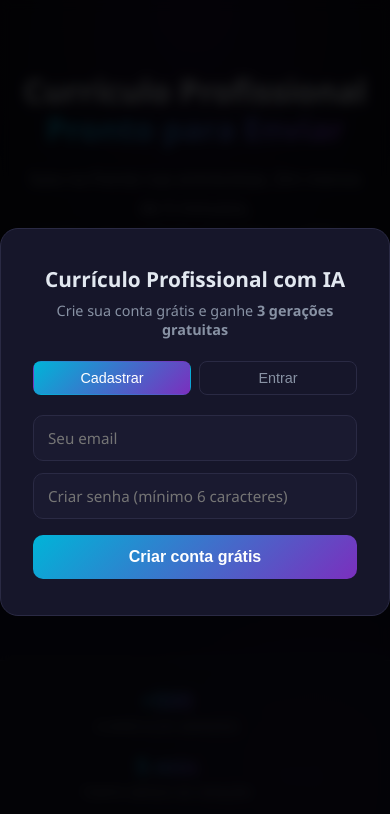
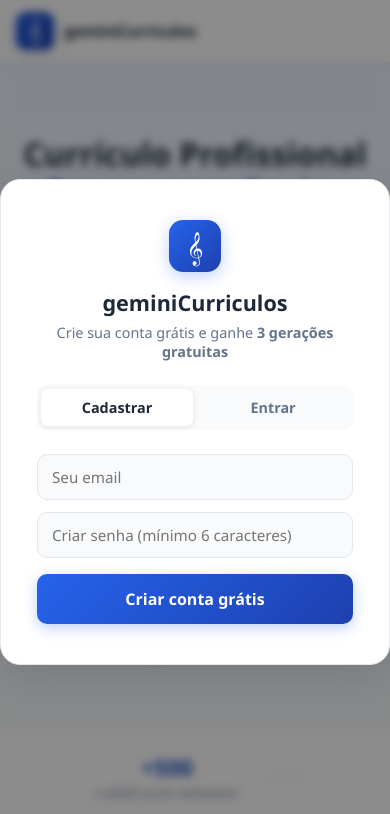
Before and after one commit to gabrielarcanjo044/Curriculo_Profissional, a website: page public/index.html in a window 390 px wide. Shown: the top 814 px of the page. Drawn offline with Linux system fonts and the light colour scheme.

Commit message:
feat: tema claro profissional + navbar geminiCurriculos com logo

```diff
--- a/public/index.html
+++ b/public/index.html
@@ -8,10 +8,25 @@
 </head>
 <body>
 
+  <!-- ═══════ NAVBAR ═══════ -->
+  <nav class="navbar">
+    <div class="nav-inner">
+      <a class="nav-brand" href="/">
+        <div class="nav-logo">𝄞</div>
+        <span class="nav-nome">geminiCurriculos</span>
+      </a>
+      <div class="nav-usuario">
+        <span id="auth-user-info"></span>
+        <button id="btn-logout" class="btn-logout oculto" onclick="fazerLogout()">Sair</button>
+      </div>
+    </div>
+  </nav>
+
   <!-- ═══════ MODAL AUTH ═══════ -->
   <div id="modal-auth" class="modal-auth-overlay">
     <div class="modal-auth-box">
-      <h2 class="modal-auth-titulo">Currículo Profissional com IA</h2>
+      <div class="modal-logo">𝄞</div>
+      <h2 class="modal-auth-titulo">geminiCurriculos</h2>
       <p class="modal-auth-sub">Crie sua conta grátis e ganhe <strong>3 gerações gratuitas</strong></p>
       <div class="modal-auth-abas">
         <button class="modal-aba ativa" onclick="trocarModalAba('cadastro')">Cadastrar</button>
@@ -112,11 +127,6 @@
 
   <!-- ═══════ APP PRINCIPAL ═══════ -->
   <div class="container" id="secao-app">
-    <div class="auth-bar">
-      <span id="auth-user-info"></span>
-      <button id="btn-logout" class="btn-logout oculto" onclick="fazerLogout()">Sair</button>
-    </div>
-
     <!-- Seletor de Template -->
     <div class="template-selector">
       <p class="template-label">Escolha o modelo ideal para sua vaga:</p>
--- a/public/style.css
+++ b/public/style.css
@@ -4,64 +4,18 @@
   padding: 0;
 }
 
-/* ── Modal Auth ────────────────────────────────────────────────────────────── */
-.modal-auth-overlay {
-  position: fixed; inset: 0; z-index: 1000;
-  background: rgba(0,0,0,0.85);
-  display: flex; align-items: center; justify-content: center;
-  backdrop-filter: blur(6px);
-}
-.modal-auth-box {
-  background: var(--card);
-  border: 1px solid var(--borda);
-  border-radius: 18px;
-  padding: 36px 32px;
-  width: 100%; max-width: 400px;
-  text-align: center;
-}
-.modal-auth-titulo { font-size: 1.3rem; font-weight: 700; margin-bottom: 8px; }
-.modal-auth-sub { color: var(--sub); font-size: 0.9rem; margin-bottom: 22px; }
-.modal-auth-abas { display: flex; gap: 8px; margin-bottom: 20px; }
-.modal-aba {
-  flex: 1; padding: 8px; border-radius: 8px; border: 1px solid var(--borda);
-  background: transparent; color: var(--sub); cursor: pointer; font-size: 0.9rem;
-  transition: all 0.2s;
-}
-.modal-aba.ativa { background: var(--grad); color: #fff; border-color: transparent; }
-.auth-input {
-  width: 100%; padding: 12px 14px; border-radius: 10px;
-  border: 1px solid var(--borda); background: var(--input-bg);
-  color: var(--texto); font-size: 0.95rem; margin-bottom: 12px; display: block;
-}
-.auth-btn {
-  width: 100%; padding: 13px; border-radius: 10px;
-  background: var(--grad); color: #fff; border: none;
-  font-size: 1rem; font-weight: 600; cursor: pointer; margin-top: 4px;
-}
-.auth-erro { color: #ff6b6b; font-size: 0.85rem; margin-top: 10px; }
-
-/* ── Auth bar ──────────────────────────────────────────────────────────────── */
-.auth-bar {
-  display: flex; justify-content: flex-end; align-items: center;
-  gap: 12px; padding: 10px 0 4px; font-size: 0.82rem; color: var(--sub);
-}
-.btn-logout {
-  background: none; border: 1px solid var(--borda); color: var(--sub);
-  border-radius: 6px; padding: 4px 10px; cursor: pointer; font-size: 0.8rem;
-}
-
 :root {
-  --grad: linear-gradient(135deg, #00b4d8, #7b2fbe);
-  --azul: #00b4d8;
-  --roxo: #7b2fbe;
-  --fundo: #0d0d1a;
-  --card: #16162a;
-  --card2: #1e1e36;
-  --borda: #2a2a44;
-  --texto: #e2e8f0;
-  --sub: #8892a4;
-  --label: #a0a8b8;
-  --input-bg: #1a1a30;
+  --grad: linear-gradient(135deg, #2563eb, #1e40af);
+  --azul: #2563eb;
+  --roxo: #1e40af;
+  --fundo: #f8fafc;
+  --card: #ffffff;
+  --card2: #f1f5f9;
+  --borda: #e2e8f0;
+  --texto: #1e293b;
+  --sub: #64748b;
+  --label: #475569;
+  --input-bg: #ffffff;
 }
 
 body {
@@ -71,34 +25,167 @@ body {
   min-height: 100vh;
 }
 
-/* Brilho decorativo de fundo */
-body::before {
-  content: '';
-  position: fixed;
-  top: -150px; left: -150px;
-  width: 450px; height: 450px;
-  background: radial-gradient(circle, rgba(0,180,216,0.08), transparent 70%);
-  pointer-events: none;
-  z-index: 0;
+/* ── Navbar ─────────────────────────────────────────────────────────────────── */
+.navbar {
+  background: #fff;
+  border-bottom: 1px solid var(--borda);
+  box-shadow: 0 1px 6px rgba(0,0,0,0.06);
+  position: sticky;
+  top: 0;
+  z-index: 100;
 }
-body::after {
-  content: '';
-  position: fixed;
-  bottom: -150px; right: -150px;
-  width: 450px; height: 450px;
-  background: radial-gradient(circle, rgba(123,47,190,0.08), transparent 70%);
-  pointer-events: none;
-  z-index: 0;
+
+.nav-inner {
+  max-width: 1100px;
+  margin: 0 auto;
+  padding: 0 24px;
+  height: 62px;
+  display: flex;
+  align-items: center;
+  justify-content: space-between;
 }
+
+.nav-brand {
+  display: flex;
+  align-items: center;
+  gap: 10px;
+  text-decoration: none;
+  color: inherit;
+  cursor: pointer;
+}
+
+.nav-logo {
+  width: 38px;
+  height: 38px;
+  background: var(--grad);
+  border-radius: 10px;
+  display: flex;
+  align-items: center;
+  justify-content: center;
+  font-size: 1.5rem;
+  color: #fff;
+  line-height: 1;
+  flex-shrink: 0;
+  box-shadow: 0 2px 8px rgba(37,99,235,0.3);
+}
+
+.nav-nome {
+  font-size: 1.18rem;
+  font-weight: 800;
+  color: var(--texto);
+  letter-spacing: -0.02em;
+}
+
+.nav-usuario {
+  display: flex;
+  align-items: center;
+  gap: 10px;
+  font-size: 0.82rem;
+  color: var(--sub);
+}
+
+/* ── Modal Auth ────────────────────────────────────────────────────────────── */
+.modal-auth-overlay {
+  position: fixed; inset: 0; z-index: 1000;
+  background: rgba(0,0,0,0.45);
+  display: flex; align-items: center; justify-content: center;
+  -webkit-backdrop-filter: blur(4px);
+  backdrop-filter: blur(4px);
+}
+
+.modal-auth-box {
+  background: var(--card);
+  border: 1px solid var(--borda);
+  border-radius: 20px;
+  padding: 40px 36px;
+  width: 100%; max-width: 420px;
+  text-align: center;
+  box-shadow: 0 12px 48px rgba(0,0,0,0.12);
+}
+
+.modal-logo {
+  width: 52px;
+  height: 52px;
+  background: var(--grad);
+  border-radius: 14px;
+  display: flex;
+  align-items: center;
+  justify-content: center;
+  font-size: 1.8rem;
+  color: #fff;
+  margin: 0 auto 16px;
+  box-shadow: 0 4px 16px rgba(37,99,235,0.3);
+}
+
+.modal-auth-titulo { font-size: 1.35rem; font-weight: 800; margin-bottom: 6px; color: var(--texto); }
+.modal-auth-sub { color: var(--sub); font-size: 0.9rem; margin-bottom: 24px; }
+
+.modal-auth-abas {
+  display: flex;
+  gap: 4px;
+  margin-bottom: 24px;
+  background: var(--fundo);
+  border-radius: 10px;
+  padding: 4px;
+}
+
+.modal-aba {
+  flex: 1; padding: 9px; border-radius: 7px; border: none;
+  background: transparent; color: var(--sub); cursor: pointer; font-size: 0.9rem;
+  font-weight: 600; transition: all 0.2s; font-family: inherit;
+}
+
+.modal-aba.ativa {
+  background: #fff;
+  color: var(--texto);
+  box-shadow: 0 1px 6px rgba(0,0,0,0.1);
+}
+
+.auth-input {
+  width: 100%; padding: 12px 14px; border-radius: 10px;
+  border: 1.5px solid var(--borda); background: var(--fundo);
+  color: var(--texto); font-size: 0.95rem; margin-bottom: 12px; display: block;
+  font-family: inherit; transition: border-color 0.2s;
+}
+
+.auth-input:focus {
+  outline: none;
+  border-color: var(--azul);
+  box-shadow: 0 0 0 3px rgba(37,99,235,0.1);
+}
+
+.auth-btn {
+  width: 100%; padding: 14px; border-radius: 10px;
+  background: var(--grad); color: #fff; border: none;
+  font-size: 1rem; font-weight: 700; cursor: pointer; margin-top: 4px;
+  font-family: inherit; transition: all 0.2s;
+  box-shadow: 0 4px 14px rgba(37,99,235,0.3);
+}
+
+.auth-btn:hover { transform: translateY(-1px); box-shadow: 0 6px 20px rgba(37,99,235,0.4); }
+
+.auth-erro { color: #dc2626; font-size: 0.85rem; margin-top: 10px; }
+
+/* ── Auth bar (no container) ───────────────────────────────────────────────── */
+.auth-bar {
+  display: none; /* movido para navbar */
+}
+
+.btn-logout {
+  background: none; border: 1.5px solid var(--borda); color: var(--sub);
+  border-radius: 20px; padding: 5px 14px; cursor: pointer; font-size: 0.8rem;
+  font-weight: 600; transition: all 0.2s; font-family: inherit;
+}
+
+.btn-logout:hover { border-color: #dc2626; color: #dc2626; }
 
 /* ═══════ HERO ═══════════════════════════════════════════════ */
 .hero {
-  padding: 72px 20px 60px;
+  padding: 72px 20px 64px;
   text-align: center;
   position: relative;
   border-bottom: 1px solid var(--borda);
-  background: radial-gradient(ellipse 80% 60% at 50% 0%, rgba(123,47,190,0.15) 0%, transparent 70%),
-              linear-gradient(180deg, #0d0d1a 0%, #12122a 100%);
+  background: linear-gradient(180deg, #eff6ff 0%, #f8fafc 100%);
 }
 
 .hero-inner {
@@ -115,8 +202,8 @@ body::after {
   letter-spacing: 0.14em;
   text-transform: uppercase;
   color: var(--azul);
-  border: 1px solid rgba(0,180,216,0.35);
-  background: rgba(0,180,216,0.08);
+  border: 1px solid rgba(37,99,235,0.25);
+  background: rgba(37,99,235,0.08);
   padding: 5px 14px;
   border-radius: 50px;
   margin-bottom: 22px;
@@ -186,19 +273,19 @@ body::after {
   font-size: 1.02rem;
   font-weight: 700;
   cursor: pointer;
-  box-shadow: 0 4px 24px rgba(123,47,190,0.45);
+  box-shadow: 0 4px 24px rgba(37,99,235,0.35);
   transition: all 0.22s;
   letter-spacing: 0.01em;
 }
 
 .btn-hero-prim:hover {
   transform: translateY(-2px);
-  box-shadow: 0 10px 32px rgba(123,47,190,0.6);
+  box-shadow: 0 10px 32px rgba(37,99,235,0.5);
 }
 
 .btn-hero-sec {
   padding: 15px 32px;
-  background: transparent;
+  background: #fff;
   color: var(--texto);
   border: 2px solid var(--borda);
   border-radius: 50px;
@@ -206,6 +293,7 @@ body::after {
   font-weight: 700;
   cursor: pointer;
   transition: all 0.22s;
+  box-shadow: 0 2px 8px rgba(0,0,0,0.06);
 }
 
 .btn-hero-sec:hover {
@@ -275,7 +363,7 @@ body::after {
 
 /* ═══════ COMO FUNCIONA ══════════════════════════════════════ */
 .como-funciona {
-  background: linear-gradient(180deg, #12122a 0%, #0d0d1a 100%);
+  background: #f1f5f9;
   border-bottom: 1px solid var(--borda);
   padding: 52px 20px;
 }
@@ -291,7 +379,7 @@ body::after {
   font-weight: 700;
   text-transform: uppercase;
   letter-spacing: 0.14em;
-  color: var(--roxo);
+  color: var(--azul);
   margin-bottom: 36px;
 }
 
@@ -313,11 +401,13 @@ body::after {
   max-width: 240px;
   position: relative;
   transition: border-color 0.2s, transform 0.2s;
+  box-shadow: 0 2px 8px rgba(0,0,0,0.04);
 }
 
 .cf-step:hover {
-  border-color: var(--roxo);
+  border-color: var(--azul);
   transform: translateY(-3px);
+  box-shadow: 0 8px 24px rgba(37,99,235,0.1);
 }
 
 .cf-num {
@@ -379,6 +469,7 @@ section {
   padding: 20px 24px;
   margin-bottom: 14px;
   border: 1px solid var(--borda);
+  box-shadow: 0 2px 8px rgba(0,0,0,0.04);
 }
 
 section h2 {
@@ -427,11 +518,11 @@ input, select, textarea {
 input:focus, select:focus, textarea:focus {
   outline: none;
   border-color: var(--azul);
-  box-shadow: 0 0 0 3px rgba(0,180,216,0.12);
+  box-shadow: 0 0 0 3px rgba(37,99,235,0.1);
 }
 
 select option {
-  background: #1a1a30;
+  background: #fff;
   color: var(--texto);
 }
 
@@ -456,6 +547,7 @@ textarea {
   border-radius: 12px;
   border: 1px solid var(--borda);
   margin-bottom: 14px;
+  box-shadow: 0 2px 8px rgba(0,0,0,0.04);
 }
 
 .step-item {
@@ -485,7 +577,7 @@ textarea {
 }
 
 .step-item.concluida .step-num {
-  background: #22aa55;
+  background: #16a34a;
   color: #fff;
 }
 
@@ -543,14 +635,14 @@ textarea {
   font-size: 0.95rem;
   font-weight: 700;
   cursor: pointer;
-  box-shadow: 0 3px 14px rgba(123,47,190,0.35);
+  box-shadow: 0 3px 14px rgba(37,99,235,0.25);
   transition: all 0.2s;
   font-family: inherit;
 }
 
 .btn-prox:hover {
   transform: translateY(-1px);
-  box-shadow: 0 6px 20px rgba(123,47,190,0.5);
+  box-shadow: 0 6px 20px rgba(37,99,235,0.35);
 }
 
 /* ═══════ BOTÃO SUBMIT ═══════════════════════════════════════ */
@@ -566,7 +658,7 @@ button[type="submit"] {
   font-weight: 700;
   cursor: pointer;
   margin-top: 8px;
-  box-shadow: 0 4px 20px rgba(123,47,190,0.4);
+  box-shadow: 0 4px 20px rgba(37,99,235,0.3);
   transition: all 0.22s;
   letter-spacing: 0.02em;
   font-family: inherit;
@@ -574,7 +666,7 @@ button[type="submit"] {
 
 button[type="submit"]:hover {
   transform: translateY(-2px);
-  box-shadow: 0 8px 28px rgba(123,47,190,0.5);
+  box-shadow: 0 8px 28px rgba(37,99,235,0.4);
 }
 
 button[type="submit"]:disabled {
@@ -583,7 +675,6 @@ button[type="submit"]:disabled {
   transform: none;
 }
 
-/* Botão submit dentro de etapa-nav */
 .etapa-nav button[type="submit"] {
   display: inline-block;
   width: auto;
@@ -598,6 +689,7 @@ button[type="submit"]:disabled {
   padding: 20px 24px;
   margin-top: 20px;
   border: 1px solid var(--borda);
+  box-shadow: 0 2px 8px rgba(0,0,0,0.04);
 }
 
 .resultado-header {
@@ -639,28 +731,15 @@ button[type="submit"]:disabled {
   transition: all 0.2s;
 }
 
-#btn-copiar {
-  color: var(--azul);
-  border: 1.5px solid var(--azul);
-}
-#btn-copiar:hover { background: rgba(0,180,216,0.12); }
+#btn-copiar { color: var(--azul); border: 1.5px solid var(--azul); }
+#btn-copiar:hover { background: rgba(37,99,235,0.08); }
 
-#btn-pdf-salvar {
-  color: #e05a5a;
-  border: 1.5px solid #e05a5a;
-}
-#btn-pdf-salvar:hover { background: rgba(224,90,90,0.12); }
+#btn-pdf-salvar { color: #dc2626; border: 1.5px solid #dc2626; }
+#btn-pdf-salvar:hover { background: rgba(220,38,38,0.08); }
 
-#btn-word {
-  color: #5aadff;
-  border: 1.5px solid #5aadff;
-}
-#btn-word:hover { background: rgba(90,173,255,0.12); }
-
-#btn-word:disabled {
-  opacity: 0.5;
-  cursor: not-allowed;
-}
+#btn-word { color: #2563eb; border: 1.5px solid #2563eb; }
+#btn-word:hover { background: rgba(37,99,235,0.08); }
+#btn-word:disabled { opacity: 0.5; cursor: not-allowed; }
 
 #texto-curriculo {
   white-space: pre-wrap;
@@ -693,18 +772,11 @@ button[type="submit"]:disabled {
   cursor: pointer;
   transition: all 0.2s;
   font-family: inherit;
+  box-shadow: 0 1px 4px rgba(0,0,0,0.04);
 }
 
-.aba.ativa {
-  background: var(--grad);
-  border-color: transparent;
-  color: #fff;
-}
-
-.aba:hover:not(.ativa) {
-  border-color: var(--azul);
-  color: var(--azul);
-}
+.aba.ativa { background: var(--grad); border-color: transparent; color: #fff; }
+.aba:hover:not(.ativa) { border-color: var(--azul); color: var(--azul); }
 
 /* ═══════ UPLOAD PDF ════════════════════════════════════════ */
 input[type="file"] {
@@ -716,25 +788,21 @@ input[type="file"] {
   color: var(--sub);
 }
 
-input[type="file"]:hover {
-  border-color: var(--azul);
-}
+input[type="file"]:hover { border-color: var(--azul); }
 
 .nome-arquivo {
   margin-top: 8px;
   font-size: 0.85rem;
   color: var(--azul);
   font-weight: 600;
-  background: rgba(0,180,216,0.1);
-  border: 1px solid rgba(0,180,216,0.25);
+  background: rgba(37,99,235,0.07);
+  border: 1px solid rgba(37,99,235,0.2);
   padding: 6px 12px;
   border-radius: 6px;
 }
 
 /* ═══════ TEMPLATE SELECTOR ═════════════════════════════════ */
-.template-selector {
-  margin-bottom: 18px;
-}
+.template-selector { margin-bottom: 18px; }
 
 .template-label {
   font-size: 0.82rem;
@@ -745,10 +813,7 @@ input[type="file"]:hover {
   letter-spacing: 0.06em;
 }
 
-.template-cards {
-  display: flex;
-  gap: 10px;
-}
+.template-cards { display: flex; gap: 10px; }
 
 .template-card {
   flex: 1;
@@ -763,21 +828,17 @@ input[type="file"]:hover {
   flex-direction: column;
   align-items: center;
   gap: 7px;
+  box-shadow: 0 1px 4px rgba(0,0,0,0.04);
 }
 
 .template-card:hover { border-color: var(--azul); }
 
 .template-card.ativo {
-  border-color: var(--roxo);
-  background: rgba(123,47,190,0.12);
+  border-color: var(--azul);
+  background: rgba(37,99,235,0.06);
 }
 
-.template-card span {
-  font-size: 0.75rem;
-  font-weight: 600;
-  color: var(--sub);
-}
-
+.template-card span { font-size: 0.75rem; font-weight: 600; color: var(--sub); }
 .template-card.ativo span { color: var(--texto); }
 
 /* Mini-previews */
@@ -791,42 +852,34 @@ input[type="file"]:hover {
   flex-direction: column;
   gap: 3px;
   position: relative;
+  border: 1px solid #e2e8f0;
 }
 
-.tpl-nome-bar {
-  height: 6px; border-radius: 2px;
-  background: #1a1a1a; width: 70%; align-self: center;
-}
-.tpl-linha { height: 2px; border-radius: 1px; background: #00b4d8; }
+.tpl-nome-bar { height: 6px; border-radius: 2px; background: #1a1a1a; width: 70%; align-self: center; }
+.tpl-linha { height: 2px; border-radius: 1px; background: #2563eb; }
 .tpl-bloco { height: 4px; border-radius: 1px; background: #d0d0d0; }
 .tpl-bloco.curto { width: 60%; }
 .tpl-nome-bar.cinza { background: #444; }
 .tpl-linha.cinza { background: #777; }
 .tpl-bloco.cinza { background: #ccc; }
 
-/* Moderno: sidebar */
 .tpl-moderno { flex-direction: row; padding: 0; gap: 0; }
-.tpl-sidebar { width: 18px; background: linear-gradient(180deg,#00b4d8,#7b2fbe); flex-shrink: 0; }
+.tpl-sidebar { width: 18px; background: linear-gradient(180deg,#2563eb,#1e40af); flex-shrink: 0; }
 .tpl-main { flex: 1; padding: 5px 4px; display: flex; flex-direction: column; gap: 3px; }
 
-/* Executivo */
 .tpl-executivo { padding: 0; gap: 0; }
 .tpl-header-escuro { height: 14px; background: #1a1a2e; width: 100%; }
-.tpl-faixa-grad { height: 3px; background: linear-gradient(90deg,#00b4d8,#7b2fbe); }
+.tpl-faixa-grad { height: 3px; background: linear-gradient(90deg,#2563eb,#1e40af); }
 .tpl-executivo .tpl-bloco,
 .tpl-executivo .tpl-bloco.curto { margin: 2px 4px 0; }
 
-/* Criativo */
 .tpl-criativo { padding: 5px 4px; gap: 3px; }
-.tpl-cri-nome { height: 6px; width: 65%; align-self: center; background: linear-gradient(90deg,#7b2fbe,#00b4d8); border-radius: 2px; }
-.tpl-cri-bar  { height: 2px; background: linear-gradient(90deg,#7b2fbe,#00b4d8); }
-.tpl-cri-sec  { height: 3px; width: 50%; background: #7b2fbe; border-radius: 1px; margin-top: 2px; border-left: 2px solid #7b2fbe; }
+.tpl-cri-nome { height: 6px; width: 65%; align-self: center; background: linear-gradient(90deg,#1e40af,#2563eb); border-radius: 2px; }
+.tpl-cri-bar  { height: 2px; background: linear-gradient(90deg,#1e40af,#2563eb); }
+.tpl-cri-sec  { height: 3px; width: 50%; background: #1e40af; border-radius: 1px; margin-top: 2px; border-left: 2px solid #1e40af; }
 
 /* ═══════ PREVIEW CURRÍCULO ═════════════════════════════════ */
-.preview-curriculo-wrap {
-  margin-top: 20px;
-  text-align: center;
-}
+.preview-curriculo-wrap { margin-top: 20px; text-align: center; }
 
 .preview-lbl {
   font-size: 0.72rem;
@@ -842,8 +895,8 @@ input[type="file"]:hover {
   height: 481px;
   overflow: hidden;
   margin: 0 auto;
-  border-radius: 6px;
-  box-shadow: 0 4px 28px rgba(0,0,0,0.55), 0 0 0 1px rgba(255,255,255,0.06);
+  border-radius: 8px;
+  box-shadow: 0 4px 28px rgba(0,0,0,0.12), 0 0 0 1px rgba(0,0,0,0.06);
   background: #fff;
 }
 
@@ -880,6 +933,8 @@ input[type="file"]:hover {
   .step-lbl { display: none; }
   .template-cards { gap: 6px; }
   .template-card { padding: 8px 4px 6px; }
+  .nav-inner { padding: 0 16px; }
+  .nav-nome { font-size: 1rem; }
 }
 
 /* ═══════ PRINT ══════════════════════════════════════════════ */
@@ -895,8 +950,7 @@ input[type="file"]:hover {
     background-clip: unset !important;
   }
   body { padding: 0 !important; margin: 0 !important; }
-  body::before, body::after { display: none !important; }
-  .hero, .prova-social, .abas, #aba-formulario, #aba-pdf,
+  .navbar, .hero, .prova-social, .abas, #aba-formulario, #aba-pdf,
   .resultado-header, .resultado-acoes,
   .template-selector, .steps-nav { display: none !important; }
   .container { max-width: 100% !important; padding: 0 !important; }
```
